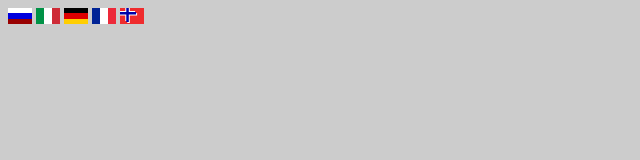
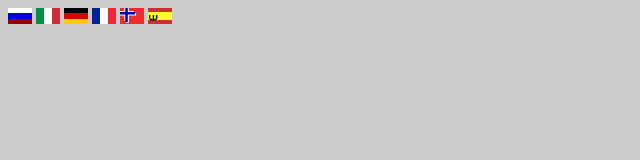
Before and after one commit to desker/pure-css-flags, a website: page src/index.html in a window 1280 px wide. Shown: the full height of the page, 0-640 px from the left. Drawn offline with nearby package versions, Linux system fonts and the light colour scheme; files that its build step writes are made by us from their sources.

Commit message:
Spain started

```diff
--- a/src/index.html
+++ b/src/index.html
@@ -18,6 +18,7 @@
     <span class="css-flag flag-de"></span>
     <span class="css-flag flag-fr"></span>
     <span class="css-flag flag-nw"></span>
+    <span class="css-flag flag-sp"></span>
   </div>
 
 
--- a/src/less/flags.less
+++ b/src/less/flags.less
@@ -4,11 +4,11 @@
 
 .css-flag {
   font-family: monospace;
-  width: 24px;
-  height: 16px;
   display: inline-block;
   position: relative;
   font-size: 16px;
+  height: 1em;
+  width: 1.5em;
 
   &.flag-rounded {
     border-radius: 15%;
@@ -46,15 +46,30 @@
     overflow: hidden;
 
     &:before {
-      letter-spacing: -5px;
-      content: '+−';
+      letter-spacing: -8px;
+      left: -4px;
+      content: '+−-';
       line-height: .5em;
       font-size: 2.2em;
       position: absolute;
-      left: -3px;
       top: 0;
       color: #00a;
       text-shadow: 1px 1px 0 #fff, -1px -1px 0 #fff;
     }
   }
+
+  &.flag-sp {
+    background: linear-gradient(to bottom, #CD3032 0, #CD3032 25%, #FBFB30 25%, #FBFB30 75%, #CD3032 75%);
+
+    &:before {
+      content: '∋';
+      transform: rotate(90deg);
+      font-weight: bold;
+      position: absolute;
+      top: -1px; left: 2px;
+      line-height: 1.8em;
+      letter-spacing: -2px;
+      font-size: .7em;
+    }
+  }
 }
```
Also changed, not shown: build/css/flags.css, build/index.html.
